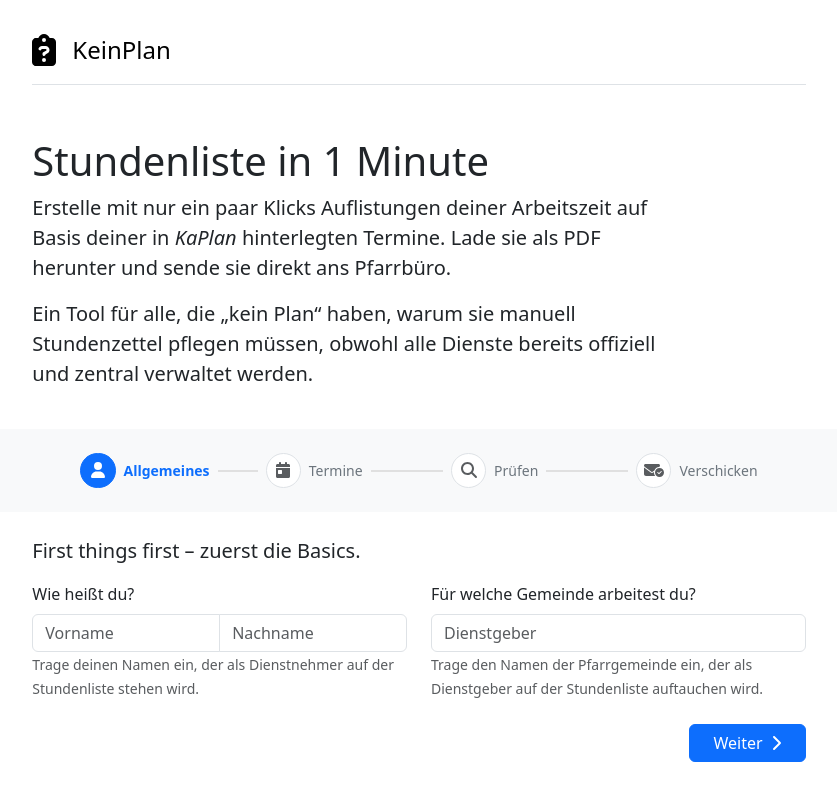
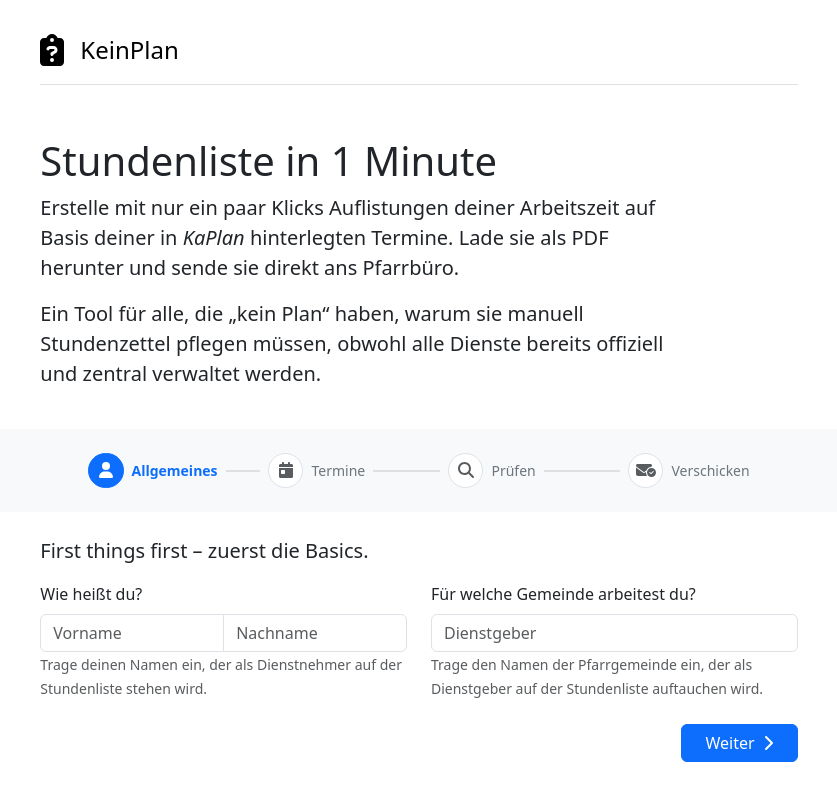
Before and after one commit to nbe95/KeinPlan, a Next.js app in the folder frontend/: page / in a window 1280 px wide. Shown: the top 800 px of the page, without its empty margins (221-1058 px from the left). Built offline with nearby package versions, Linux system fonts and the light colour scheme.

Commit message:
Fix scroll-x overflow

```diff
--- a/frontend/app/components/layout/container.tsx
+++ b/frontend/app/components/layout/container.tsx
@@ -8,7 +8,7 @@ type ContainerProps = {
 export const Container = (props: PropsWithChildren<ContainerProps>) => {
   return (
     <div className={props.className}>
-      <Row>
+      <Row className="mx-auto">
         <Col lg={8} className="mx-auto px-4 px-md-5 py-4">
           {props.children}
         </Col>
```
